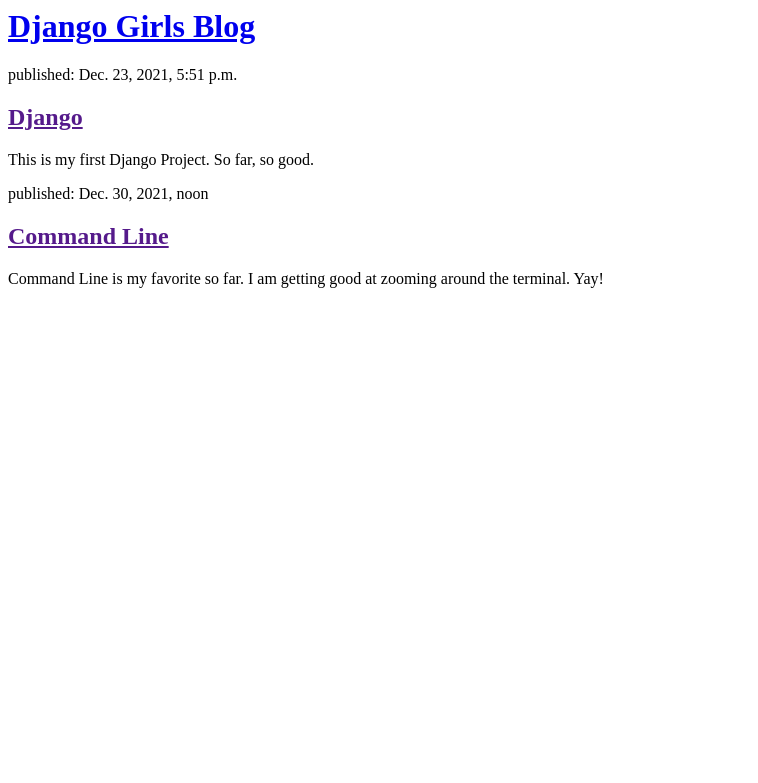
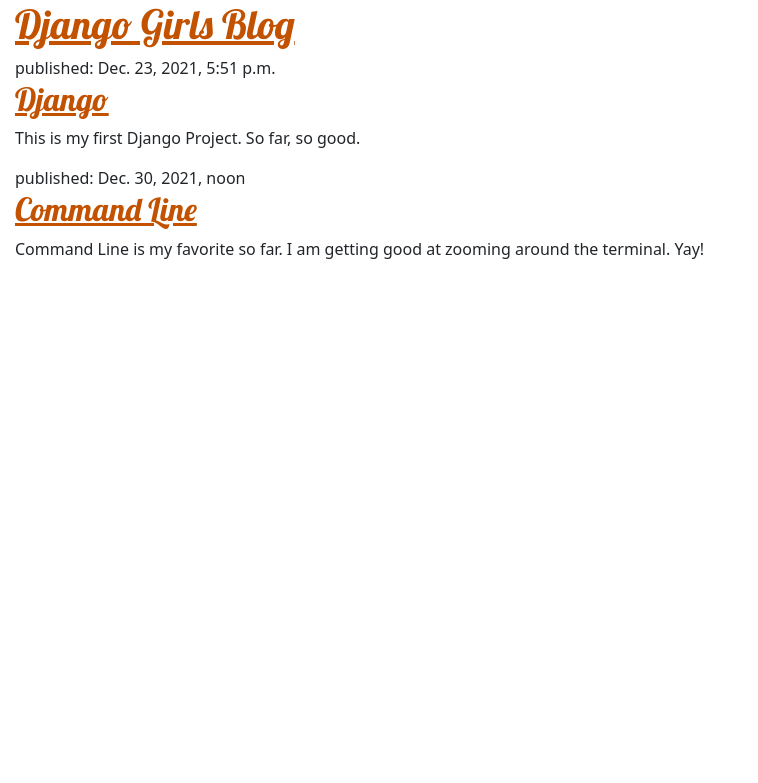
Before and after one commit to Momentum-PT-Team-3/django-tutorial-LaurellM, a Django app: page / in a window 1280 px wide. Shown: the top 783 px of the page, without its empty margins (0-758 px from the left). Run offline with Django 3.2, Linux system fonts and the light colour scheme; data comes from the database, SQL or seed files in the repository.

Commit message:
css added

```diff
--- a/blog/templates/blog/post_list.html
+++ b/blog/templates/blog/post_list.html
@@ -1,3 +1,13 @@
+{% load static %}
+<!DOCTYPE html>
+<html>
+    <head>
+        <title>Django Girls blog</title>
+        <link rel="stylesheet" href="https://cdn.jsdelivr.net/npm/bootstrap@5.1.3/dist/css/bootstrap.min.css" integrity="sha384-1BmE4kWBq78iYhFldvKuhfTAU6auU8tT94WrHftjDbrCEXSU1oBoqyl2QvZ6jIW3" crossorigin="anonymous">
+        <link rel="stylesheet" href="{% static 'css/blog.css' %}">
+        <link href="//fonts.googleapis.com/css?family=Lobster&subset=latin,latin-ext" rel="stylesheet" type="text/css">
+    </head>
+    <body>
         <header>
             <h1><a href="/">Django Girls Blog</a></h1>
         </header>
@@ -9,3 +19,5 @@
                 <p>{{ post.text|linebreaksbr }}</p>
             </article>
         {% endfor %}
+    </body>
+</html>
--- /dev/null
+++ b/blog/templates/blog/static/css/blog.css
@@ -0,0 +1,7 @@
+h1 a, h2 a {
+    color: #C25100;
+    font-family: 'Lobster';
+}
+body {
+    padding-left: 15px;
+}
```
Lines whose indentation alone changed are shown as unchanged.
